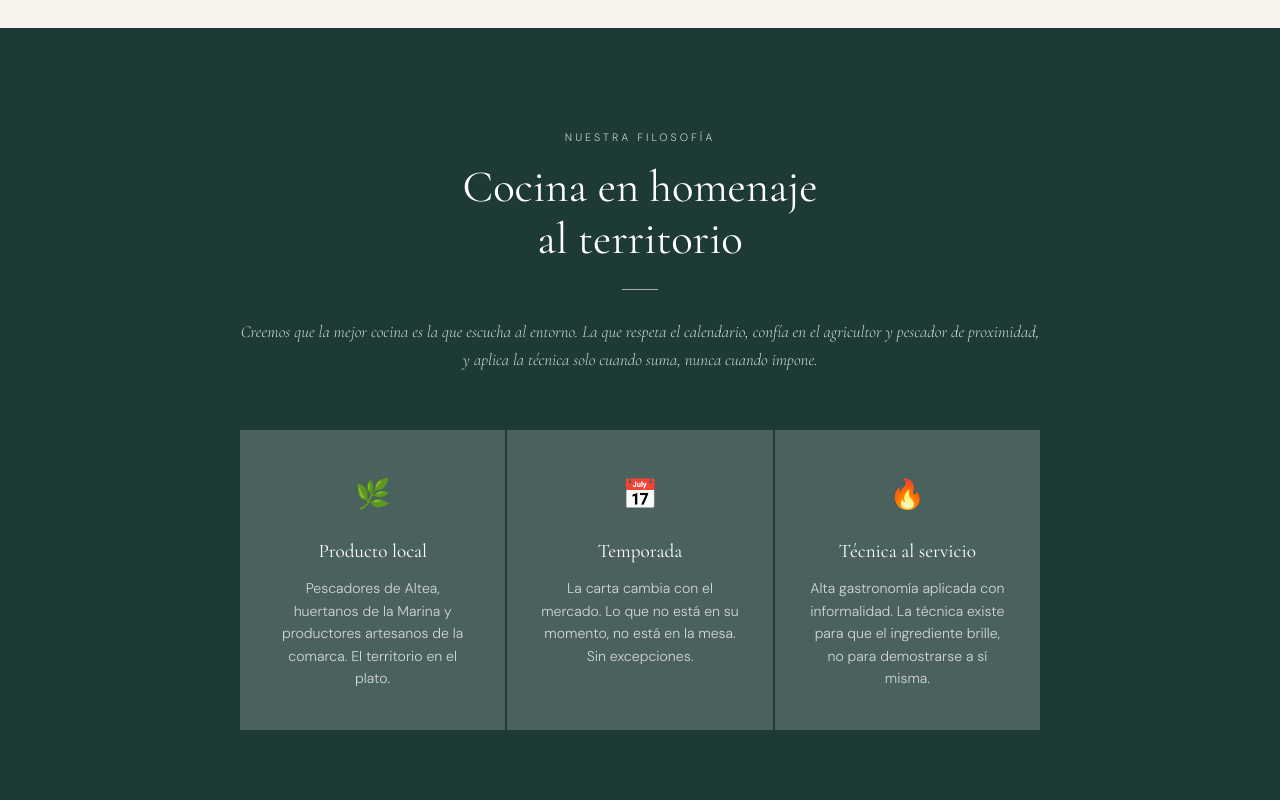
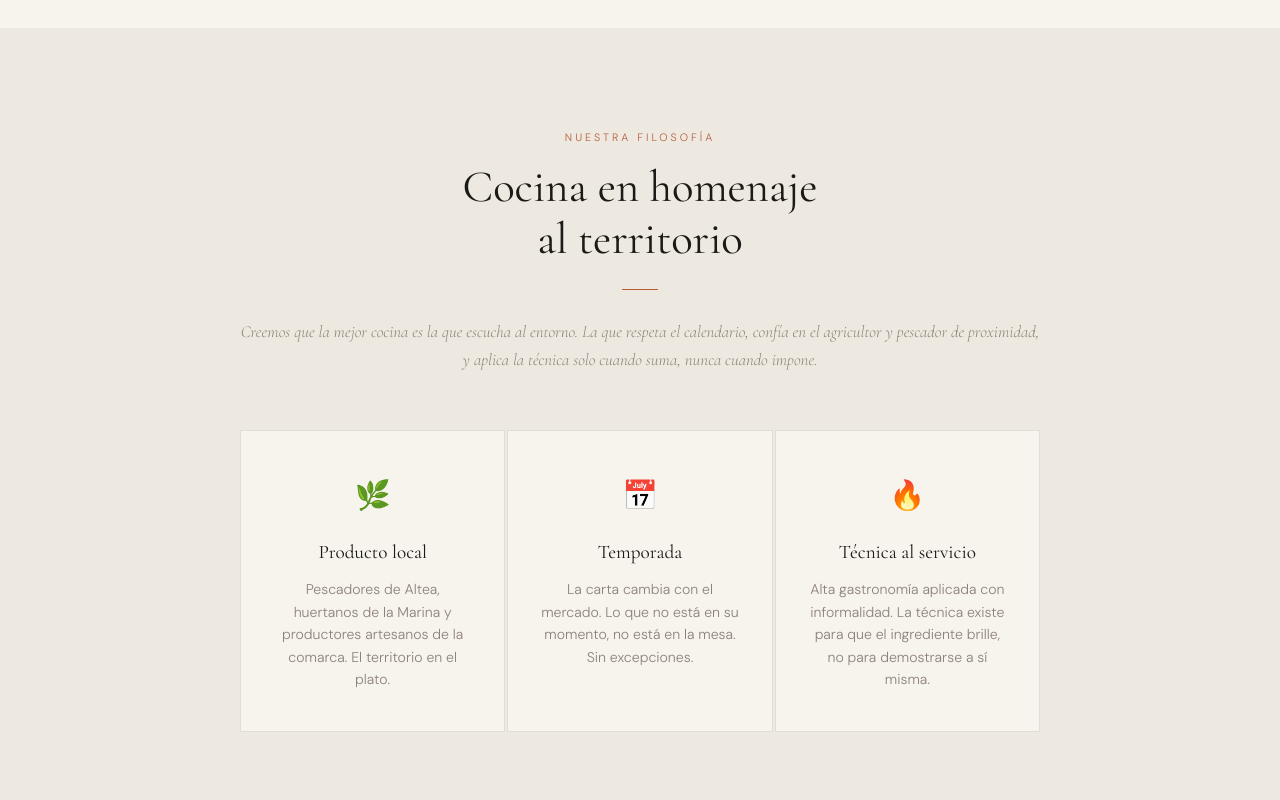
Before and after one commit to alexcastillo95/latalaia, a plain HTML site: page sobre-nosotros.html in a window 1280 px wide. Shown: the part 3320-4120 px from the top of the page. Drawn offline with nearby package versions, Linux system fonts and the light colour scheme.

Commit message:
Change filosofia section to cream background, matching homepage style
Co-Authored-By: Claude Sonnet 4.6 <noreply@anthropic.com>

```diff
--- a/sobre-nosotros.html
+++ b/sobre-nosotros.html
@@ -307,12 +307,12 @@
     /* ── FILOSOFÍA ─────────────────────────── */
     #filosofia {
       padding: 100px 0;
-      background: var(--bg-blue);
+      background: var(--bg-alt);
     }
     .filosofia-inner { max-width: 800px; margin-inline: auto; text-align: center; }
-    .filosofia-inner .section-label { color: rgba(255,255,255,.75); }
-    .filosofia-inner .section-title { color: #fff; }
-    .filosofia-inner .divider { margin-inline: auto; background: rgba(255,255,255,.6); opacity: 1; }
+    .filosofia-inner .section-label { color: var(--accent); }
+    .filosofia-inner .section-title { color: var(--dark); }
+    .filosofia-inner .divider { margin-inline: auto; }
     .filosofia-pillars {
       display: grid;
       grid-template-columns: repeat(3, 1fr);
@@ -321,18 +321,19 @@
     }
     .pilar {
       padding: 40px 32px;
-      background: rgba(255,255,255,.2);
+      background: var(--bg);
       text-align: center;
+      border: 1px solid var(--line);
       transition: background .3s;
     }
-    .pilar:hover { background: rgba(255,255,255,.32); }
+    .pilar:hover { background: rgba(28,26,22,.04); }
     .pilar-icon { font-size: 1.8rem; margin-bottom: 16px; }
     .pilar h4 {
       font-family: var(--font-serif);
       font-size: 1.2rem; font-weight: 500;
-      color: #fff; margin-bottom: 10px;
+      color: var(--dark); margin-bottom: 10px;
     }
-    .pilar p { font-size: .88rem; color: rgba(255,255,255,.75); line-height: 1.6; }
+    .pilar p { font-size: .88rem; color: var(--muted); line-height: 1.6; }
 
     @media (max-width: 600px) {
       .filosofia-pillars { grid-template-columns: 1fr; }
@@ -579,7 +580,7 @@
         <p class="section-label fi">Nuestra filosofía</p>
         <h2 class="section-title fi d1">Cocina en homenaje<br />al territorio</h2>
         <div class="divider fi d1"></div>
-        <p class="fi d2" style="color:rgba(255,255,255,.8);font-family:var(--font-serif);font-style:italic;font-size:1.05rem;line-height:1.65;">
+        <p class="fi d2" style="color:var(--muted);font-family:var(--font-serif);font-style:italic;font-size:1.05rem;line-height:1.65;">
           Creemos que la mejor cocina es la que escucha al entorno. La que respeta el calendario, confía en el agricultor y pescador de proximidad, y aplica la técnica solo cuando suma, nunca cuando impone.
         </p>
 
```
